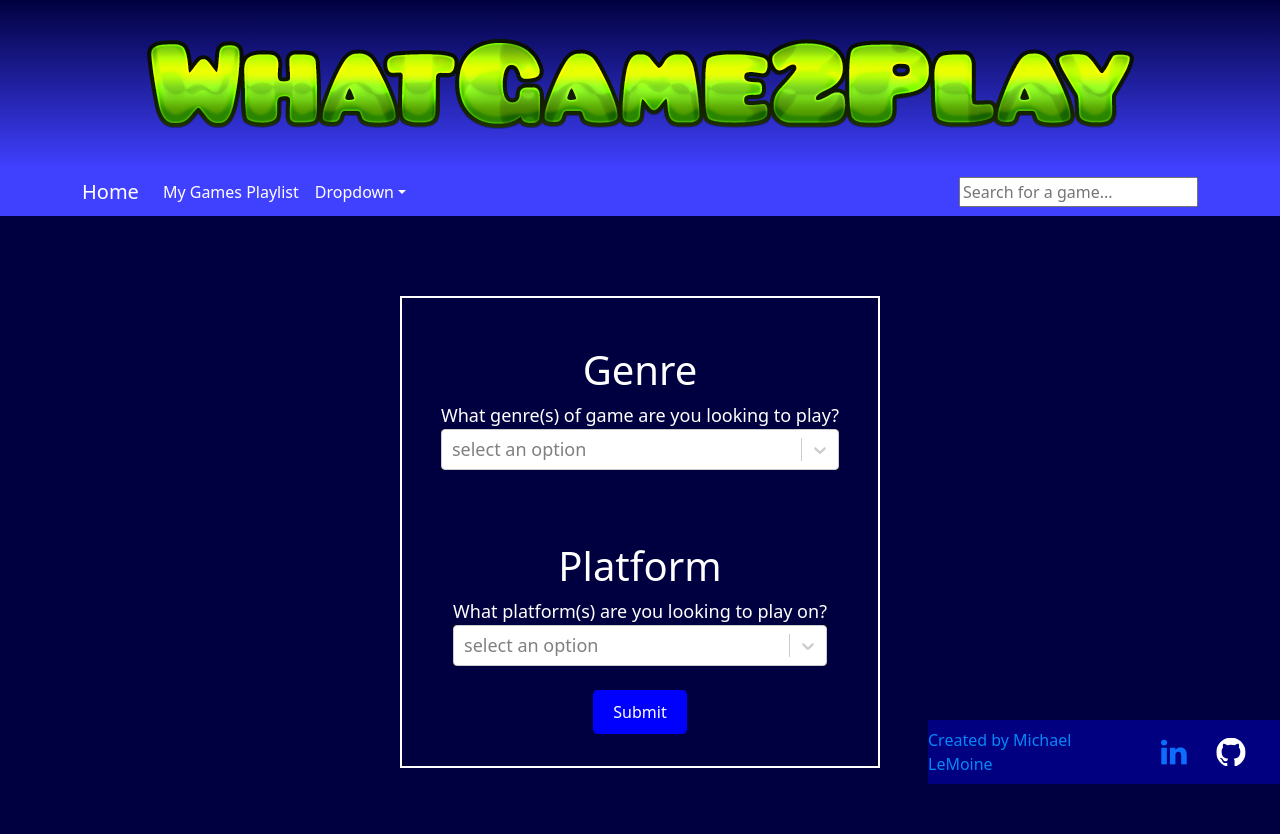
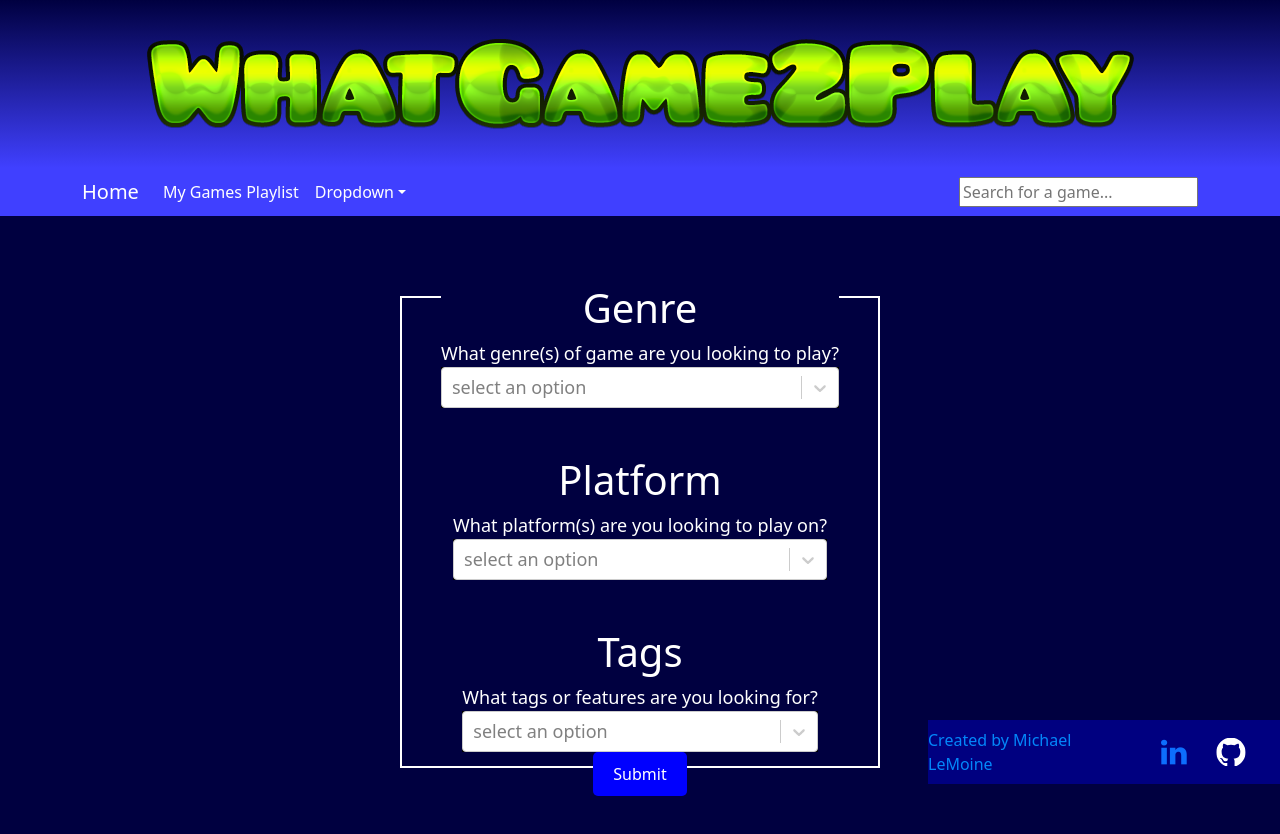
Before and after one commit to mlemoine28/whatgame2play2, a React (Vite) app: page /questions in a window 1280 px wide. Shown: the top 834 px of the page. Built offline with nearby package versions, Linux system fonts and the light colour scheme; no server answers.

Commit message:
added tags question and functionality

```diff
--- a/src/Components/Cards/DetailsCard.jsx
+++ b/src/Components/Cards/DetailsCard.jsx
@@ -15,6 +15,7 @@ export default function DetailsCard({
   gameWebsite,
   gameLength,
   gamePlatforms,
+  gameGenres,
   gameAchievements,
   gameDescription,
   gameImage2,
@@ -90,7 +91,10 @@ export default function DetailsCard({
                 <br />
                 <br />
                 <b className={styles.greenText}>Platforms</b>:<br />{" "}
-                {gamePlatforms} <br />
+                {gamePlatforms}  <br />
+                <br />
+                <b className={styles.greenText}>Genre(s)</b>:<br /> {gameGenres}{" "}
+                <br />
                 <br />
                 <b className={styles.greenText}>Developer(s)</b>:<br />{" "}
                 {gameDeveloper} <br /> <br />
--- a/src/Components/DetailsPage/DetailsPage.jsx
+++ b/src/Components/DetailsPage/DetailsPage.jsx
@@ -74,6 +74,9 @@ export default function DetailsPage({}) {
           gamePlatforms={detailedGame?.platforms
             ?.map((platform) => platform.platform.name)
             .join(", ")}
+          gameGenres={detailedGame?.genres
+            ?.map((genre) => genre.name)
+            .join(", ")}
           gameAchievements={detailedGame?.achievements_count}
           gameDescription={detailedGame?.description_raw}
           gameImage2={detailedGame?.background_image_additional}
--- a/src/Components/QuestionsPage/QuestionsPage.jsx
+++ b/src/Components/QuestionsPage/QuestionsPage.jsx
@@ -19,8 +19,10 @@ function QuestionsPage() {
   const navigate = useNavigate();
   const [genreList, setGenreList] = useState([]);
   const [platformList, setPlatformList] = useState([]);
+  const [tagList, setTagList] = useState([]);
   const [selectedPlatforms, setSelectedPlatforms] = useState([]);
   const [selectedGenres, setSelectedGenres] = useState([]);
+  const [selectedTags, setSelectedTags] = useState([]);
 
   //Use this to navigate between the routes.
 
@@ -65,21 +67,40 @@ function QuestionsPage() {
     ).then(setGenreList);
   }, []);
 
+  //tags
+  useEffect(() => {
+    fetchAndFormatData(
+      `https://api.rawg.io/api/tags?key=${
+        import.meta.env.VITE_REACT_APP_RAWG_API_KEY
+      }`,
+      formatList
+    ).then(setTagList);
+  }, []);
+
   const submitButtonClick = () => {
-    if (selectedPlatforms.length > 0 || selectedGenres.length > 0) {
+    if (
+      selectedPlatforms.length > 0 ||
+      selectedGenres.length > 0 ||
+      selectedTags.length > 0
+    ) {
       const platformParams = selectedPlatforms
         //selectedPlatforms is from the ARRAY at the beginning (defined in the useState function).
         .map((option) => option.value)
         .join(","); //this converts everything in the array to a string
       const genreParams = selectedGenres
         .map((option) => option.value) //remember that the parameter after .map always refers to the items (or options) in the array. So doing option.value is mapping out all the VALUES (or ids) of what's in the array.
-        .join(","); //So, platformParams will be a string that lists all the selected platform values, separated by commas.
+        .join(",");
+
+      //So, platformParams will be a string that lists all the selected platform values, separated by commas.
+      const tagParams = selectedTags.map((option) => option.value).join(",");
+
       navigate("/games", {
         state: {
           selectedPlatforms,
           selectedGenres,
           platformParams,
           genreParams,
+          tagParams,
         },
       });
     }
@@ -101,6 +122,14 @@ function QuestionsPage() {
       generateList: platformList,
       selected: selectedPlatforms,
       setSelected: setSelectedPlatforms,
+    },
+    {
+      id: 3,
+      title: "Tags",
+      questionText: "What tags or features are you looking for?",
+      generateList: tagList,
+      selected: selectedTags,
+      setSelected: setSelectedTags,
     },
   ];
 
--- a/src/Components/ResultsPage/ResultsPage.jsx
+++ b/src/Components/ResultsPage/ResultsPage.jsx
@@ -22,18 +22,24 @@ function ResultsPage() {
   const [pageNumber, setPageNumber] = useState(1);
   const [loading, setLoading] = useState(false);
 
-  const { selectedPlatforms, selectedGenres, genreParams, platformParams } =
-    location.state;
+  const {
+    selectedPlatforms,
+    selectedGenres,
+    genreParams,
+    platformParams,
+    tagParams,
+  } = location.state;
   const pageSize = 5;
 
   useEffect(() => {
     const apiURL = `https://api.rawg.io/api/games?key=${
       import.meta.env.VITE_REACT_APP_RAWG_API_KEY
-    }&platforms=${platformParams}&genres=${genreParams}&page_size=${pageSize}&page=${pageNumber}&ordering=-metacritic`;
+    }&platforms=${platformParams}&genres=${genreParams}&tags=${tagParams}&page_size=${pageSize}&page=${pageNumber}&ordering=-metacritic`;
     console.log({
       apiURL,
       platformParams,
       genreParams,
+      tagParams,
     });
 
     const fetchData = async () => {
```
